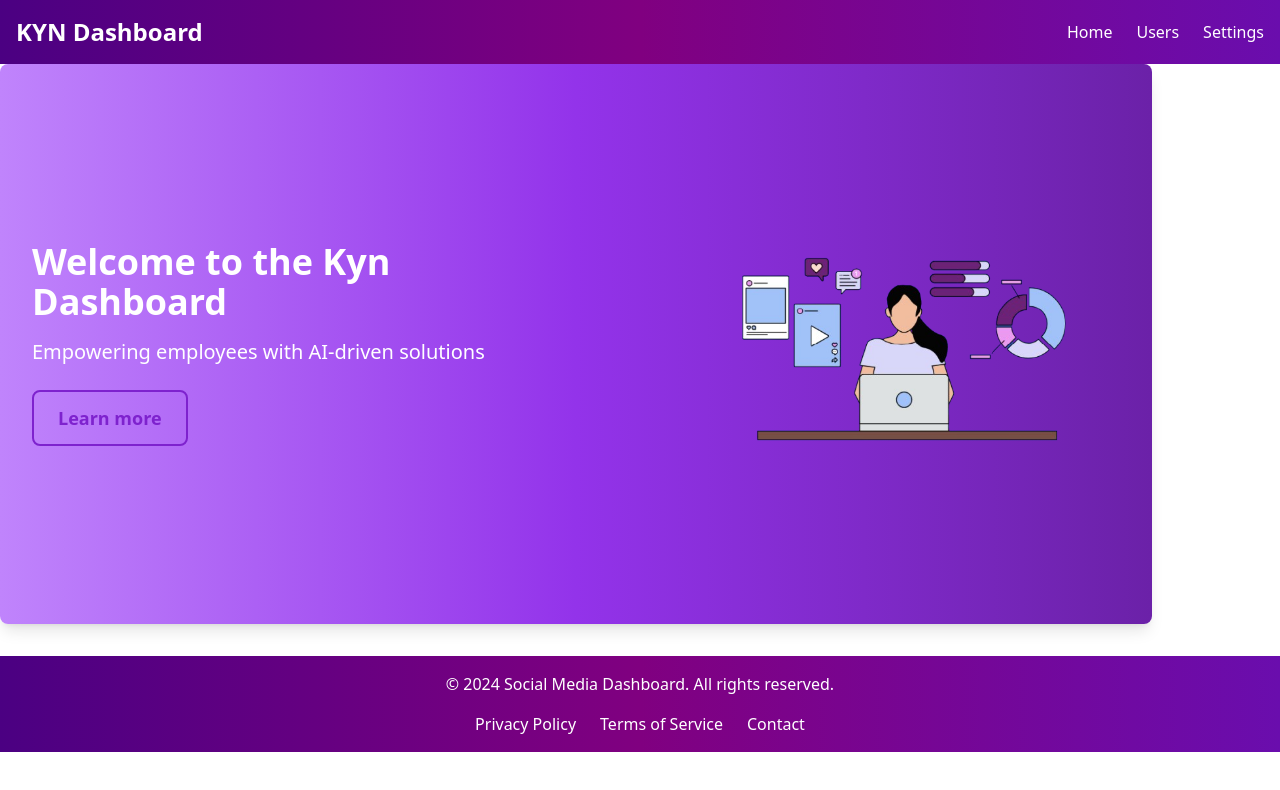
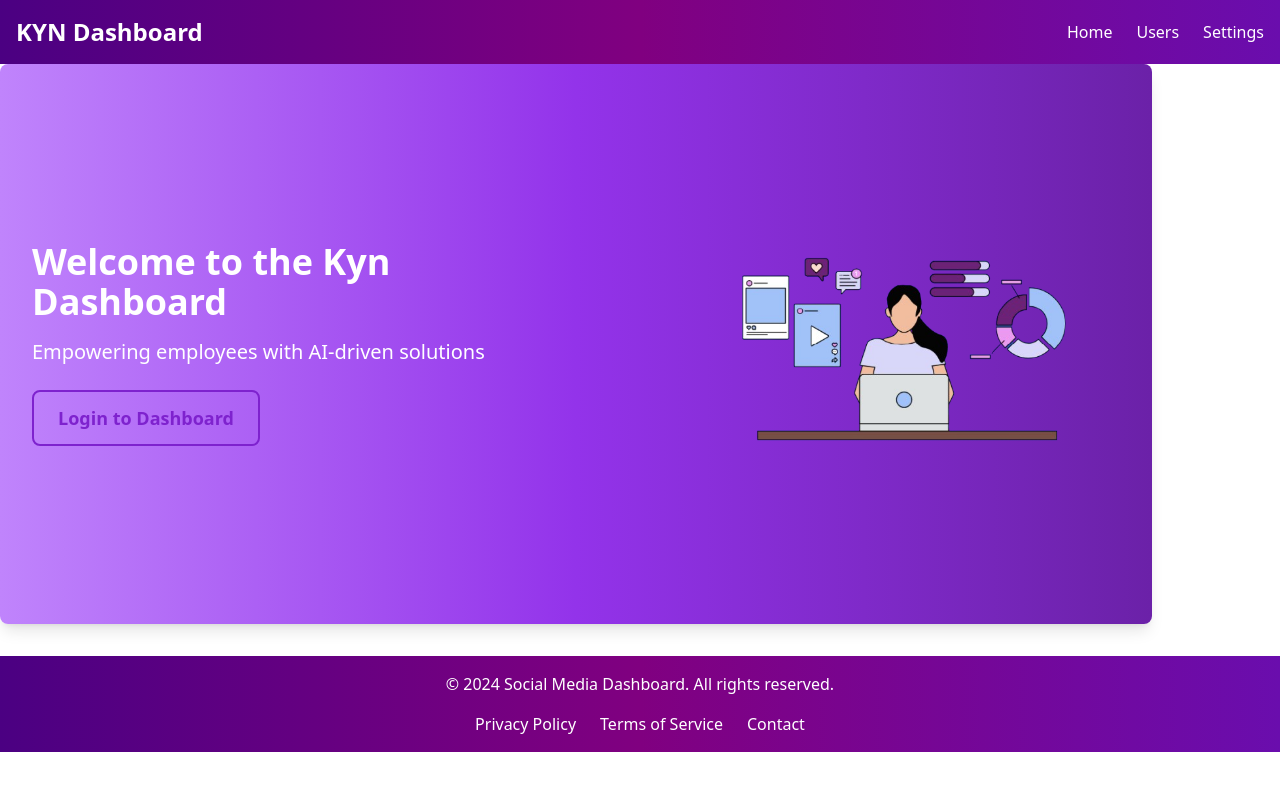
Before and after one commit to Devesh73/kyn, a React (Vite) app in the folder kyn-frontend/: page / in a window 1280 px wide. Shown: the top 790 px of the page. Built offline with nearby package versions, Linux system fonts and the light colour scheme.

Commit message:
fix: Home

```diff
--- a/kyn-frontend/src/screens/Home.jsx
+++ b/kyn-frontend/src/screens/Home.jsx
@@ -11,7 +11,7 @@ const Home = () => {
           to="/login"
           className="inline-block text-lg font-semibold text-purple-700 border-2 border-purple-700 px-6 py-3 rounded-lg transition duration-300 ease-in-out hover:bg-purple-700 hover:text-white"
         >
-          Learn more
+          Login to Dashboard
         </NavLink>
       </div>
       <div className="max-w-[40%]">
```
